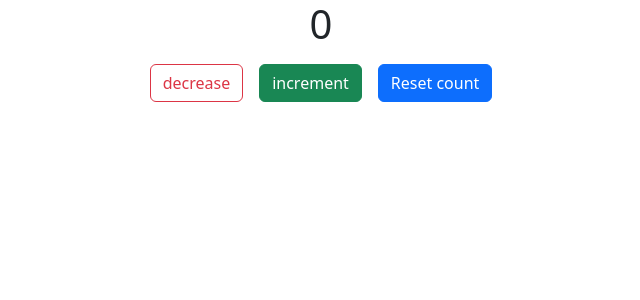
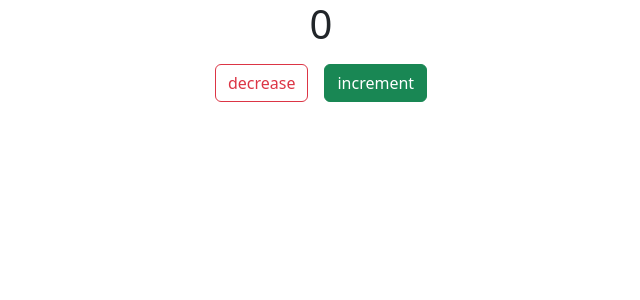
Before and after one commit to acciojob/counter-redux-arshad012, a React app: page / in a window 1280 px wide. Shown: the top 300 px of the page, without its empty margins (319-959 px from the left). Built offline with nearby package versions, Linux system fonts and the light colour scheme.

Commit message:
chutiya test cases

```diff
--- a/src/components/Counter.jsx
+++ b/src/components/Counter.jsx
@@ -1,6 +1,6 @@
 import React from "react";
 import { useSelector, useDispatch } from "react-redux";
-import { increment, decrease, resetCounter } from "../redux/counterSlice";
+import { increment, decrease } from "../redux/counterSlice";
 
 const Counter = () => {
     const {count} = useSelector(state => state.counter);
@@ -12,7 +12,6 @@ const Counter = () => {
             <div className="d-flex p-2 justify-content-center gap-3">
                 <button type="button" onClick={() => dispatch(decrease(1))} className="btn btn-outline-danger decrease">decrease</button>
                 <button type="button" onClick={() => dispatch(increment(1))} className="btn btn-success increment">increment</button>
-                <button type="button" onClick={() => dispatch(resetCounter())} className="btn btn-primary">Reset count</button>
             </div>
         </div>
     )
--- a/src/redux/counterSlice.jsx
+++ b/src/redux/counterSlice.jsx
@@ -11,12 +11,9 @@ export const counterSlice = createSlice({
         },
         decrease: (state, action) => {
             state.count = state.count - action.payload;
-        },
-        resetCounter: (state) => {
-            state.count = 0;
         }
     }
 })
 
-export const {increment, decrease, resetCounter} = counterSlice.actions;
+export const {increment, decrease} = counterSlice.actions;
 export default counterSlice.reducer;
```
